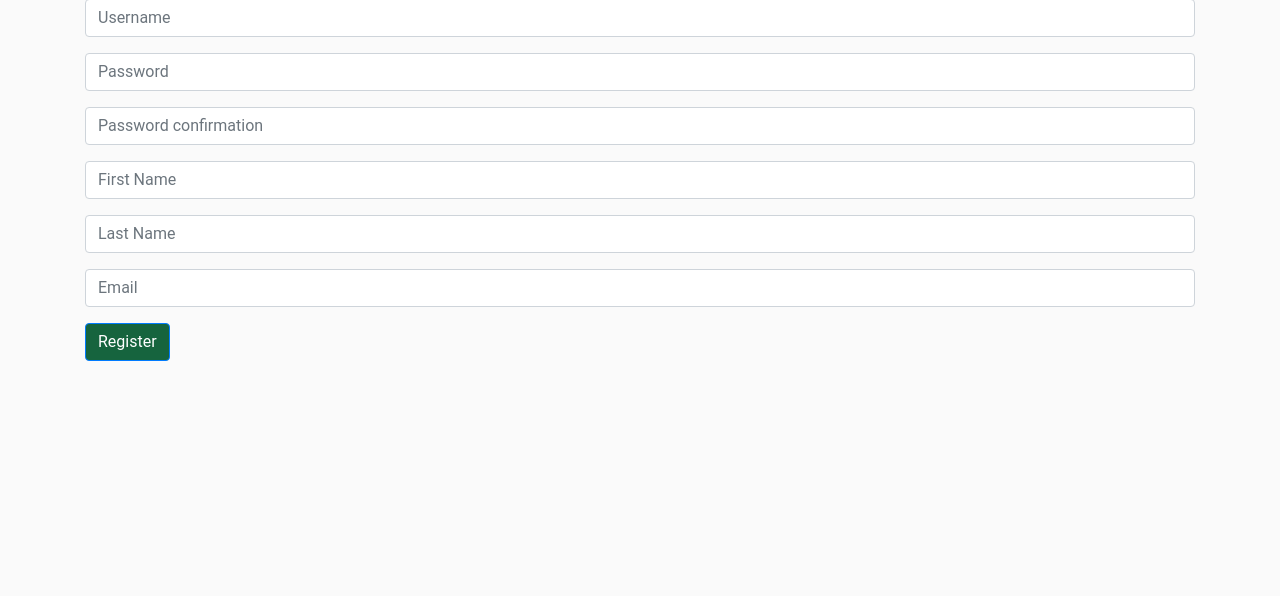
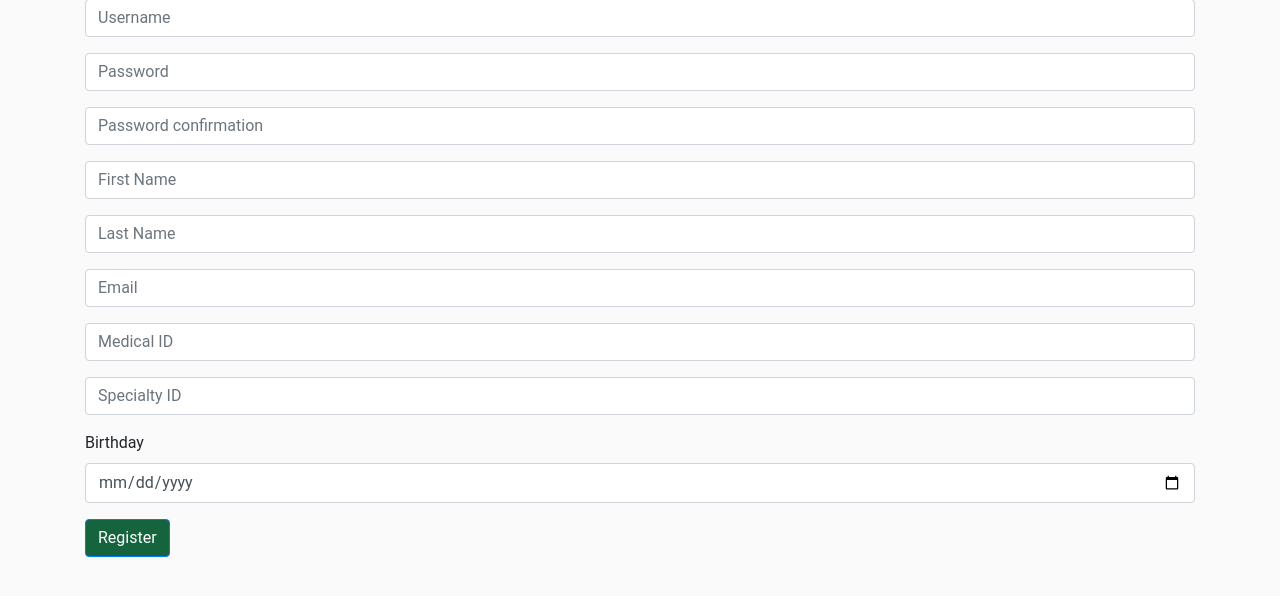
Before and after one commit to Yaeger42/AiHospital, a Django app: page /doctor/signup/ in a window 1280 px wide. Shown: the part 121-717 px from the top of the page. Run offline with Django 3.2, Linux system fonts and the light colour scheme; some libraries are stand-ins or nearby versions.

```diff
--- a/aihospital/doctor/forms.py
+++ b/aihospital/doctor/forms.py
@@ -24,7 +24,10 @@ class SignupForm(forms.Form):
         max_length=70,
         widget=forms.EmailInput()
     )
-    bDay = forms.DateField(required=False, label='YYYY-MM-DD')
+    cedMed = forms.CharField(max_length=30, required=True, label='Medical ID license')
+    specialtyCed = forms.CharField(max_length=30, required=False, label='Specialty ID license')
+    bDay = forms.DateField(required=False, label='MM/DD/YYYY')
+
 
     def clean_username(self):
         """Username must be unique"""
@@ -58,4 +61,23 @@ class ProfileForm(forms.Form):
     specialty = forms.CharField(max_length=200, required=True, label='Specialty')
     phoneNumber = forms.CharField(max_length=30, required=True, label='Phone Number')
     cedMed = forms.CharField(max_length=30, required=True, label='Medical ID license')
-    bDay = forms.DateField(required=False, label='YYYY-MM-DD')
+    specialtyCed = forms.CharField(max_length=30, required=False, label='Specialty ID license')
+    bDay = forms.DateField(required=False, label='MM/DD/YYYY')
+
+
+'''
+
+<label for="bDay">Birthday</label>
+            <div class = "form-group">
+                <input class="form-control" type="date" placeholder="Birthday" name="bDay" id="bDay">
+            </div>
+
+
+<div class = "form-group">
+                <input class="form-control" type="text" placeholder="Medical ID" name="cedMed">
+            </div>
+
+            <div class = "form-group">
+                <input class="form-control" type="text" placeholder="Specialty ID" name="specialtyCed" id="specialty">
+            </div>
+'''
--- a/aihospital/doctor/models.py
+++ b/aihospital/doctor/models.py
@@ -8,13 +8,11 @@ from django.db import models
 class Profile(models.Model):
     """"Profile model extends from User, this is a proxy model"""
     user = models.OneToOneField(User, on_delete=models.CASCADE)
-    # first_name = models.CharField(max_length=50, blank=False)
-    # last_name = models.CharField(max_length=50, blank=False)
-    # email = models.EmailField(max_length=254)
     phoneNumber = models.CharField(max_length=30, blank=True)
     specialty = models.CharField(max_length=60, blank=True)
     bDay = models.DateField(auto_now=False, auto_now_add=False)
     cedMed = models.CharField(unique=True, db_column="Medical ID", db_index=True, blank=False, max_length=30)
+    specialtyCed = models.CharField(max_length=20, blank=False, db_column="Specialty ID", db_index=True)
 
     def __str__(self):
         return f'{self.user.username}, {self.user.first_name}'
--- a/aihospital/templates/doctor/signup.html
+++ b/aihospital/templates/doctor/signup.html
@@ -38,6 +38,19 @@
                 <input class="form-control" type="email" placeholder="Email" name="email">
             </div>
 
+            <div class = "form-group">
+                <input class="form-control" type="text" placeholder="Medical ID" name="cedMed">
+            </div>
+
+            <div class = "form-group">
+                <input class="form-control" type="text" placeholder="Specialty ID" name="specialtyCed" id="specialty">
+            </div>
+
+            <label for="bDay">Birthday</label>
+            <div class = "form-group">
+                <input class="form-control" type="date" placeholder="Birthday" name="bDay" id="bDay">
+            </div>
+
             <button class="btn btn-primary" style="background-color:#16643e;" type="submit">Register</button>
         </form>
 
```
